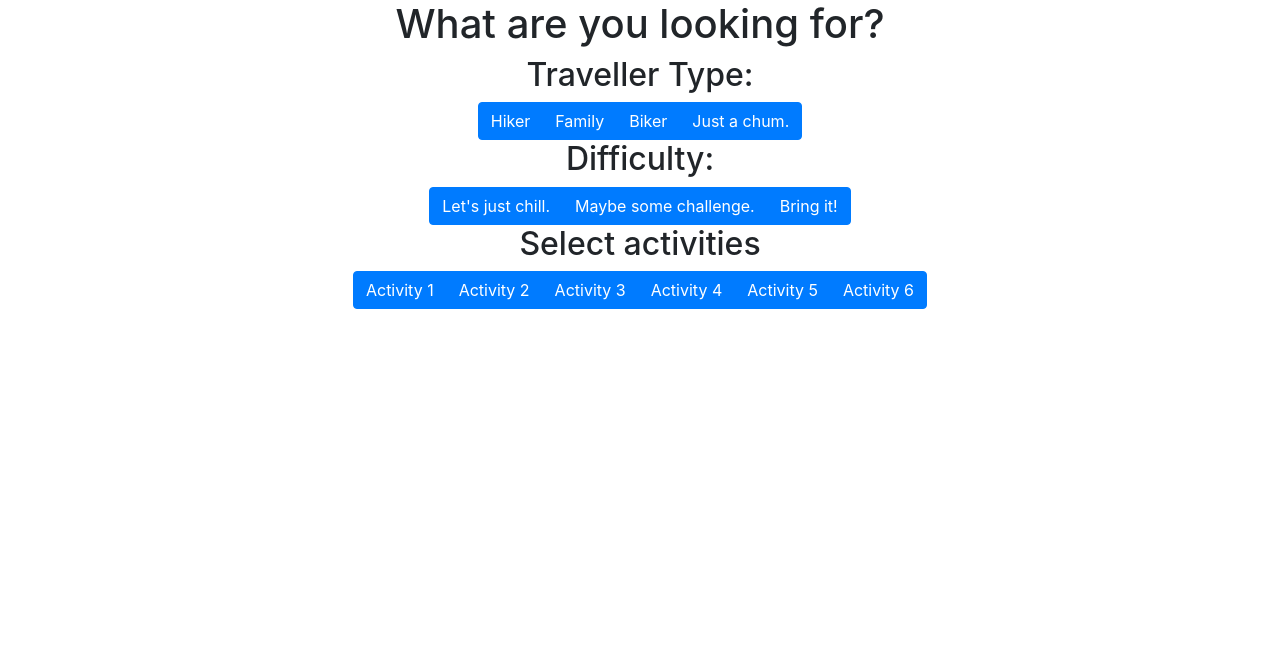
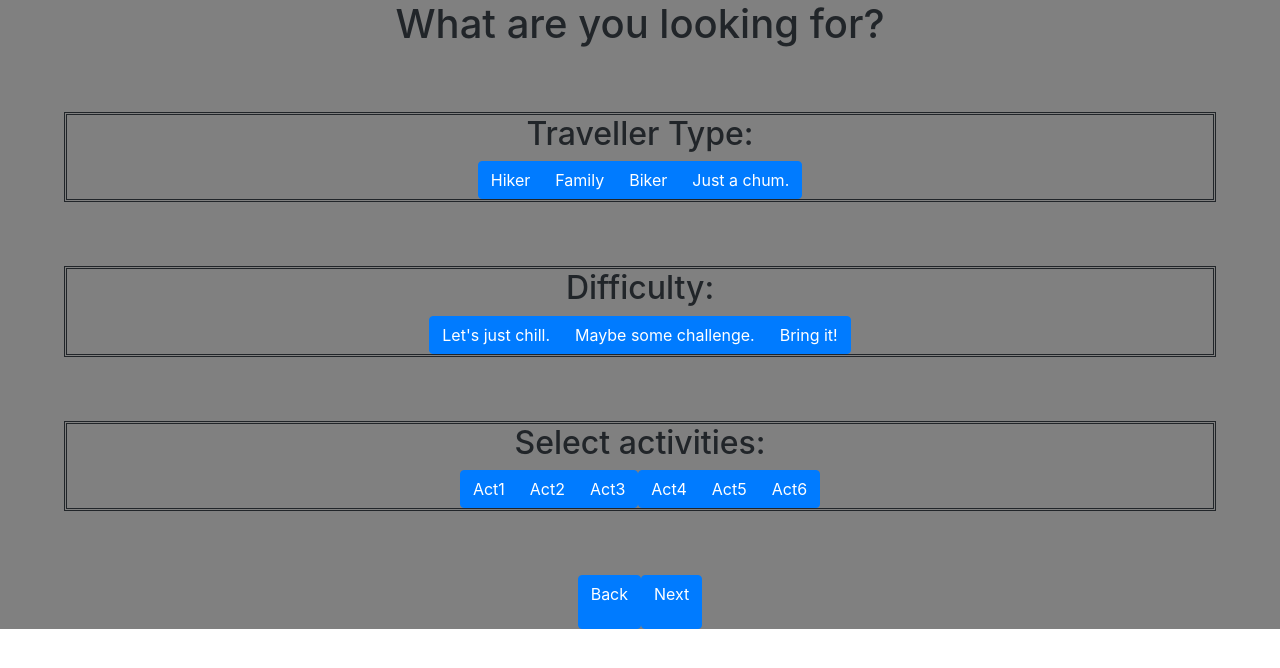
Before and after one commit to ViewFinland/Frontend, a React (Create React App) app: page /filtering in a window 1280 px wide. Shown: the top 668 px of the page. Built offline with nearby package versions, Linux system fonts and the light colour scheme.

Commit message:
added selection buttons note: todo comment

```diff
--- a/src/App.css
+++ b/src/App.css
@@ -1,5 +1,6 @@
 .App {
   text-align: center;
+  background: gray;
 }
 
 .App-logo {
@@ -22,7 +23,11 @@
 }
 
 .plan-journey {
-  background: black;
   align-items: center;
   position: relative;
 }
+
+.select-box {
+  margin: 5%;
+  border: double;
+}
--- a/src/Components/FilterView.js
+++ b/src/Components/FilterView.js
@@ -15,31 +15,43 @@ class FilterView extends React.Component {
             </div>
             <div className="select-box">
                 <h2>Traveller Type:</h2>
-                <ToggleButtonGroup name="TravellerType">
-                    <ToggleButton type="radio" value="hiker">Hiker</ToggleButton>
-                    <ToggleButton type="radio" value="family">Family</ToggleButton>
-                    <ToggleButton type="radio" value="biker">Biker</ToggleButton>
-                    <ToggleButton type="radio" value="chum">Just a chum.</ToggleButton>
+                <ToggleButtonGroup type="radio" name="TravellerType">
+                    <ToggleButton value="hiker">Hiker</ToggleButton>
+                    <ToggleButton value="family">Family</ToggleButton>
+                    <ToggleButton value="biker">Biker</ToggleButton>
+                    <ToggleButton value="chum">Just a chum.</ToggleButton>
                 </ToggleButtonGroup>
             </div>
             <div className="select-box">
                 <h2>Difficulty:</h2>
-                <ToggleButtonGroup name="Difficulty">
-                    <ToggleButton type="radio" value="easy">Let's just chill.</ToggleButton>
-                    <ToggleButton type="radio" value="medium">Maybe some challenge.</ToggleButton>
-                    <ToggleButton type="radio" value="hard">Bring it!</ToggleButton>
+                <ToggleButtonGroup type="radio" name="Difficulty">
+                    <ToggleButton value="easy">Let's just chill.</ToggleButton>
+                    <ToggleButton value="medium">Maybe some challenge.</ToggleButton>
+                    <ToggleButton value="hard">Bring it!</ToggleButton>
                 </ToggleButtonGroup>
             </div>
             <div className="select-box">
-                <h2>Select activities</h2>
-                <ToggleButtonGroup name="Activities">
-                    <ToggleButton type="checkbox" value="activity 1">Activity 1</ToggleButton>
-                    <ToggleButton type="checkbox" value="activity 2">Activity 2</ToggleButton>
-                    <ToggleButton type="checkbox" value="activity 3">Activity 3</ToggleButton>
-                    <ToggleButton type="checkbox" value="activity 4">Activity 4</ToggleButton>
-                    <ToggleButton type="checkbox" value="activity 5">Activity 5</ToggleButton>
-                    <ToggleButton type="checkbox" value="activity 6">Activity 6</ToggleButton>
-                </ToggleButtonGroup>
+                <h2>Select activities:</h2>
+                <div>
+                    <ToggleButtonGroup type="checkbox" name="Activities">
+                        <ToggleButton value="activity 1">Act1</ToggleButton>
+                        <ToggleButton value="activity 2">Act2</ToggleButton>
+                        <ToggleButton value="activity 3">Act3</ToggleButton>
+                    </ToggleButtonGroup>
+                    <ToggleButtonGroup type="checkbox" name="Activities">
+                        <ToggleButton value="activity 4">Act4</ToggleButton>
+                        <ToggleButton value="activity 5">Act5</ToggleButton>
+                        <ToggleButton value="activity 6">Act6</ToggleButton>
+                    </ToggleButtonGroup>
+                </div>
+            </div>
+            <div className="navigation-buttons">
+                <Button href="">
+                  <p>Back</p>
+               </Button>
+               <Button href="/journeyconfig">
+                  <p>Next</p>
+               </Button>
             </div>
 
         </div>
--- a/src/Components/JourneyConfigView.js
+++ b/src/Components/JourneyConfigView.js
@@ -4,7 +4,15 @@ class ConfigureJourneyView extends React.Component {
     render() {
        return (
           <div>
-             <h1>Contact...</h1>
+             <h1>Journey configuration thingy?</h1>
+             <div className="navigation-buttons">
+                <Button href="">
+                  <p>Back</p>
+               </Button>
+               <Button href="/journeyconfig">
+                  <p>Next</p>
+               </Button>
+            </div>
           </div>
        )
     }
```
